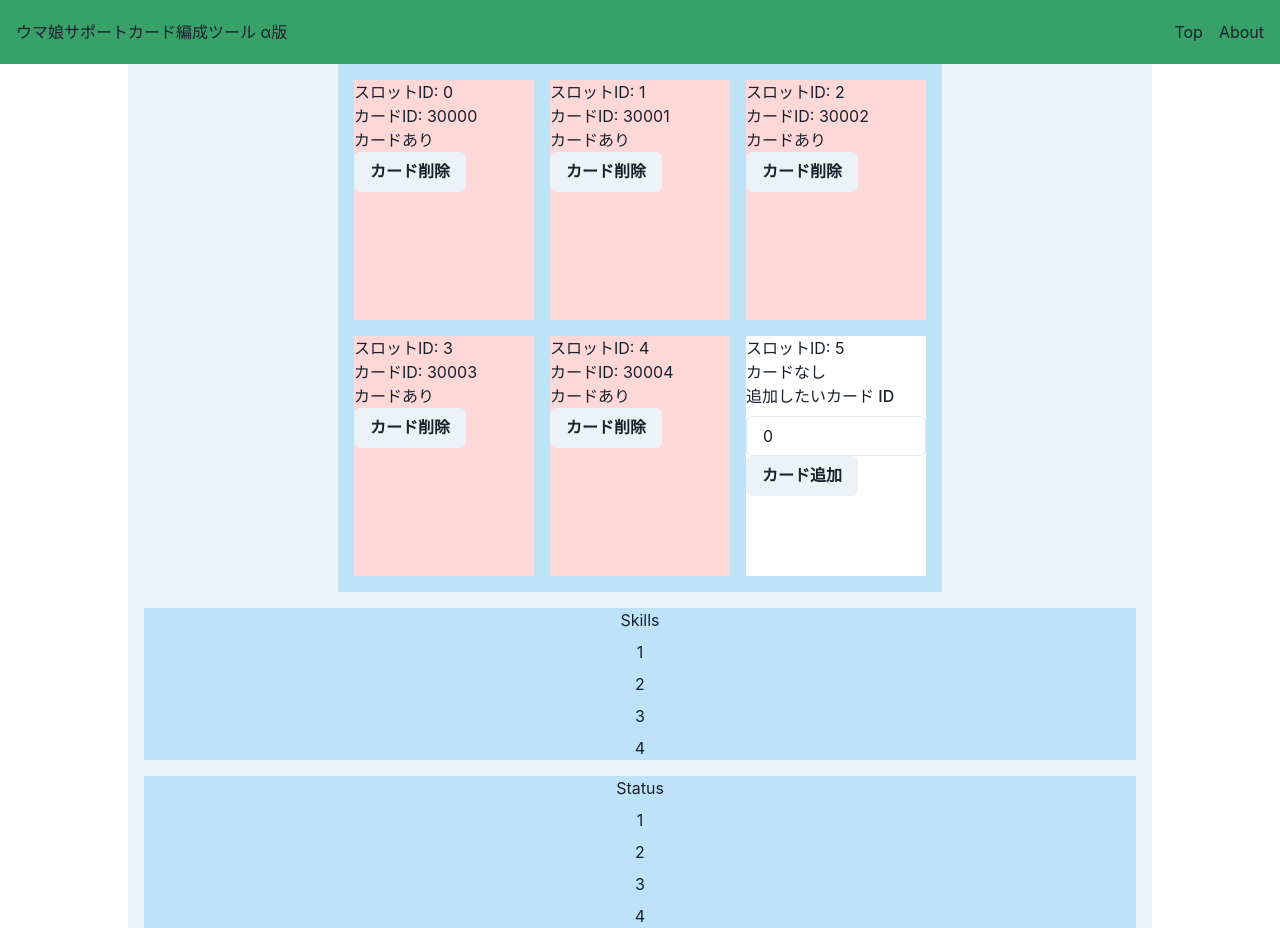
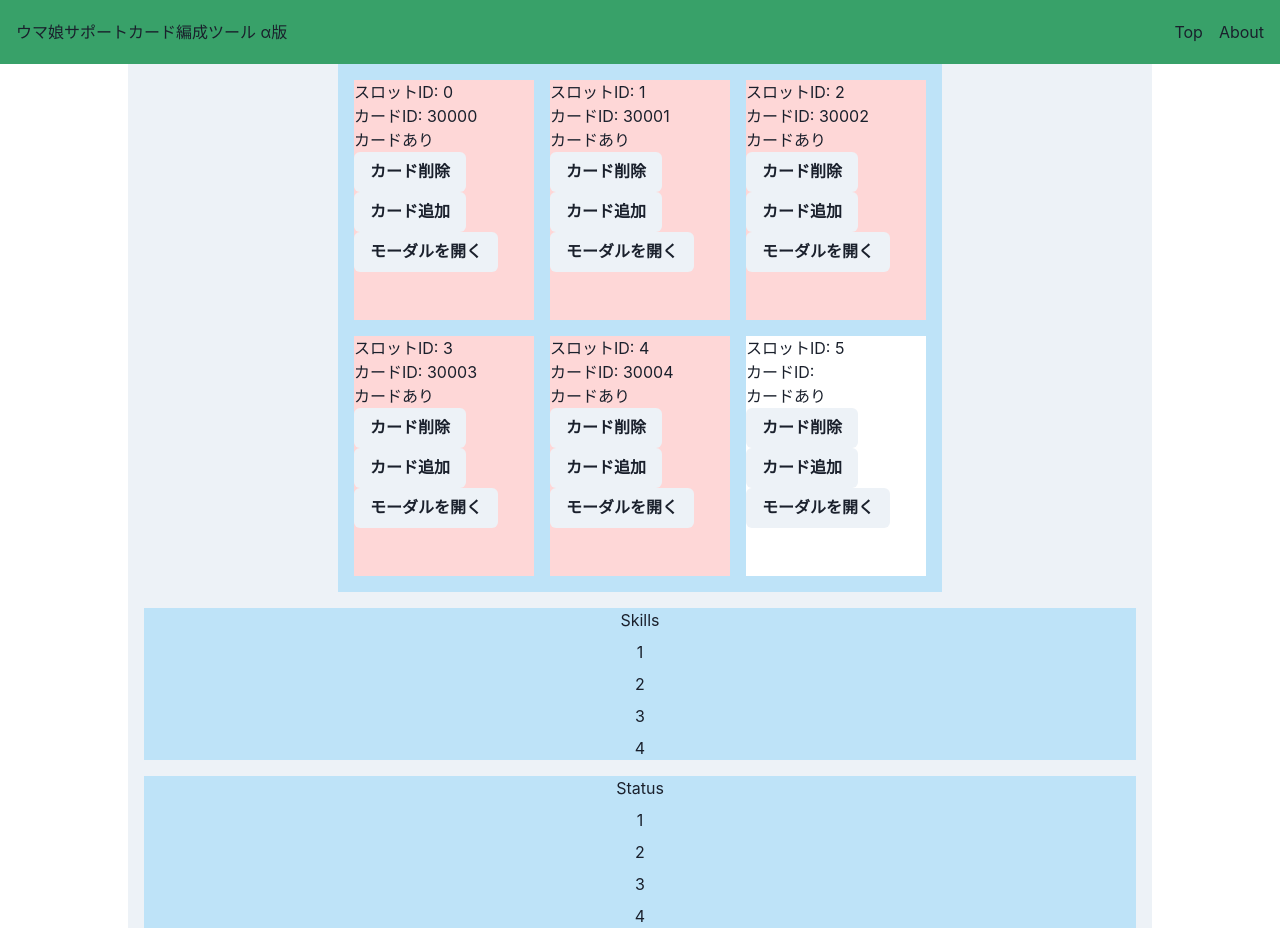
Before and after one commit to y4shiro/uma-card-deck-tools, a Next.js app: page / in a window 1280 px wide. Built offline with nearby package versions, Linux system fonts and the light colour scheme.

Commit message:
feat: CardSlot コンポーネントに openModalHandler を定義

```diff
--- a/src/features/Support/CardDeck/CardSlot/index.tsx
+++ b/src/features/Support/CardDeck/CardSlot/index.tsx
@@ -1,6 +1,5 @@
-import { AspectRatio, Box, Button, FormControl, FormLabel, Input, Text } from '@chakra-ui/react';
+import { AspectRatio, Box, Button, Text } from '@chakra-ui/react';
 import Image from 'next/image';
-import { useState } from 'react';
 import { useDispatch } from 'react-redux';
 
 import { changeCard, removeCard, SlotId } from '../cardDeckSlice';
@@ -13,10 +12,9 @@ type Props = {
 };
 
 const CardSlot: React.FC<Props> = ({ slotId, cardId }) => {
-  const [input, setInput] = useState(0);
   const dispatch = useDispatch();
 
-  const changeHandler = (slotId: SlotId, cardId: number) => {
+  const changeHandler = (slotId: SlotId, cardId: number = 99999) => {
     dispatch(changeCard({ slotId, cardId }));
   };
 
@@ -24,27 +22,19 @@ const CardSlot: React.FC<Props> = ({ slotId, cardId }) => {
     dispatch(removeCard({ slotId }));
   };
 
-  if (cardId !== null)
-    return (
-      <Box w='180px' h='240px' bgColor='red.100'>
-        <Text>スロットID: {slotId}</Text>
-        <Text>カードID: {cardId}</Text>
-        <Text>カードあり</Text>
-
-        <Button onClick={() => removeHandler(slotId)}>カード削除</Button>
-      </Box>
-    );
+  const openModalHandler = () => {
+    console.log('Open Modal');
+  };
 
   return (
-    <Box w='180px' h='240px' bgColor='white'>
+    <Box w='180px' h='240px' bgColor={cardId ? 'red.100' : 'white'}>
       <Text>スロットID: {slotId}</Text>
-      <Text>カードなし</Text>
-      <FormControl>
-        <FormLabel>追加したいカード ID</FormLabel>
-        <Input type='number' value={input} onChange={(e) => setInput(Number(e.target.value))} />
-      </FormControl>
+      <Text>カードID: {cardId}</Text>
+      <Text>カードあり</Text>
 
-      <Button onClick={() => changeHandler(slotId, input)}>カード追加</Button>
+      <Button onClick={() => removeHandler(slotId)}>カード削除</Button>
+      <Button onClick={() => changeHandler(slotId)}>カード追加</Button>
+      <Button onClick={() => openModalHandler()}>モーダルを開く</Button>
     </Box>
   );
 };
```
